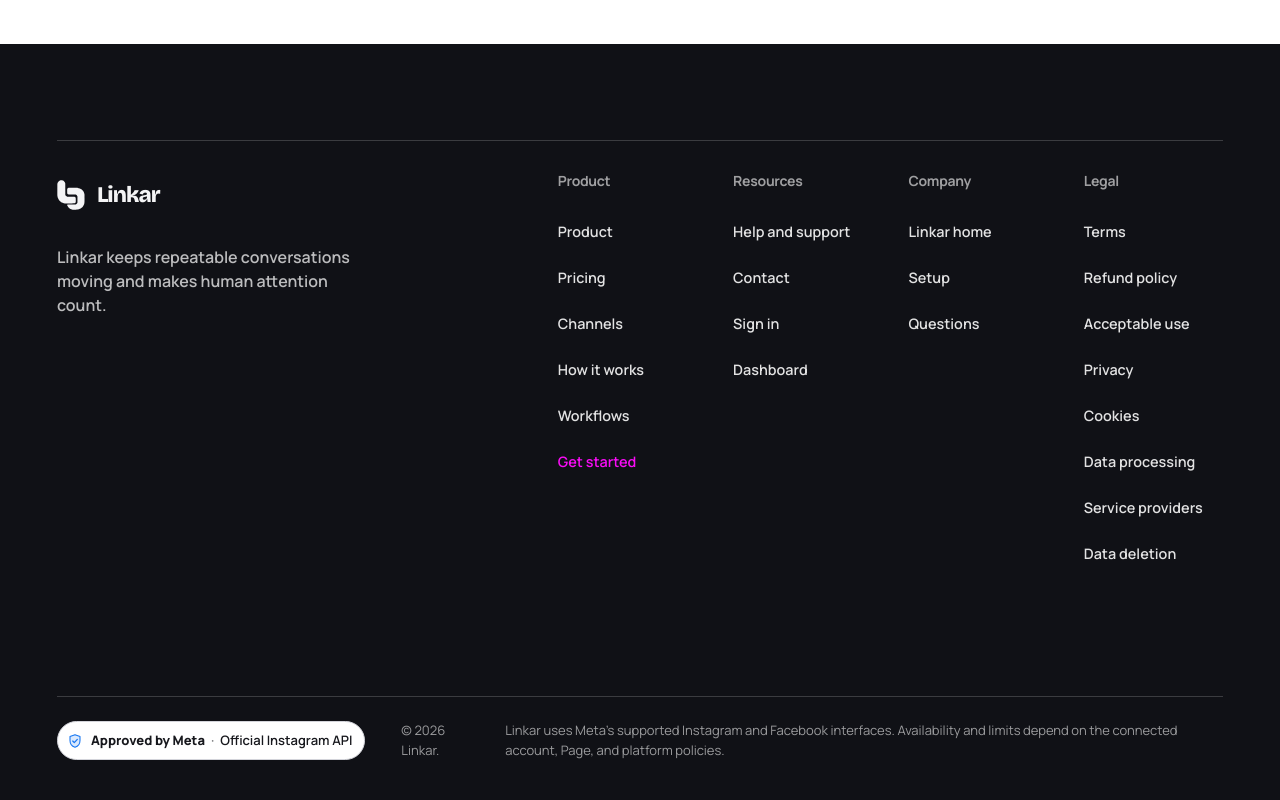
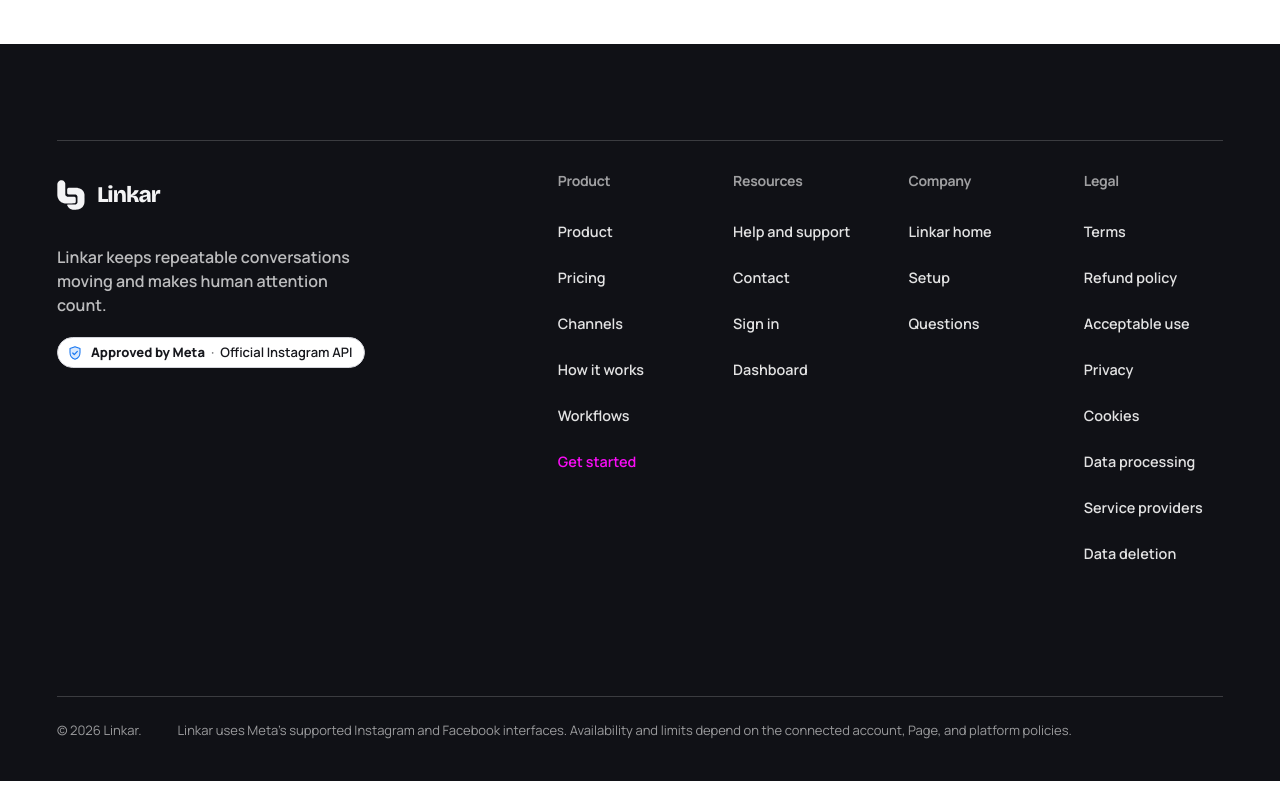
Before and after one commit to linkar0912/main, a Next.js app: page /signup in a window 1280 px wide. Shown: the part 772-1572 px from the top of the page. Built offline with nearby package versions, Linux system fonts and the light colour scheme; no server answers.

Commit message:
Trust badge: never wraps, own row in the footer, ignores section paragraph styles
Co-Authored-By: Claude Opus 5.5 <noreply@anthropic.com>

```diff
--- a/src/components/marketing/marketing-footer.module.css
+++ b/src/components/marketing/marketing-footer.module.css
@@ -61,3 +61,7 @@
     transform: none;
   }
 }
+
+.trust {
+  margin-block-start: 20px;
+}
--- a/src/components/marketing/marketing-footer.tsx
+++ b/src/components/marketing/marketing-footer.tsx
@@ -87,6 +87,7 @@ export function MarketingFooter({ compact = false, siteOrigin }: MarketingFooter
               <span>Linkar</span>
             </Link>
             <p>Linkar keeps repeatable conversations moving and makes human attention count.</p>
+            <MetaApprovedBadge className={styles.trust} />
           </div>
 
           <nav className={styles.navigation} aria-label="Footer">
@@ -111,7 +112,6 @@ export function MarketingFooter({ compact = false, siteOrigin }: MarketingFooter
         </div>
 
         <div className={styles.legalLine}>
-          <MetaApprovedBadge />
           <p>© {year} {copyrightLine()}</p>
           <p>Linkar uses Meta’s supported Instagram and Facebook interfaces. Availability and limits depend on the connected account, Page, and platform policies.</p>
         </div>
--- a/src/components/marketing/meta-approved-badge.module.css
+++ b/src/components/marketing/meta-approved-badge.module.css
@@ -10,6 +10,9 @@
   font-size: .8125rem;
   font-weight: 600;
   line-height: 1.3;
+  white-space: nowrap;
+  inline-size: max-content;
+  max-inline-size: 100%;
   border-radius: 999px;
 }
 
--- a/src/components/marketing/meta-approved-badge.tsx
+++ b/src/components/marketing/meta-approved-badge.tsx
@@ -9,7 +9,7 @@ import styles from "./meta-approved-badge.module.css";
  */
 export function MetaApprovedBadge({ tone = "light", className }: { tone?: "light" | "glass"; className?: string }) {
   return (
-    <p className={[styles.badge, className].filter(Boolean).join(" ")} data-tone={tone}>
+    <div className={[styles.badge, className].filter(Boolean).join(" ")} data-tone={tone}>
       <svg className={styles.icon} viewBox="0 0 24 24" width="16" height="16" aria-hidden="true" focusable="false">
         <path d="M12 2.5 4.5 5.4v5.9c0 4.6 3.1 8.7 7.5 10.2 4.4-1.5 7.5-5.6 7.5-10.2V5.4L12 2.5Z" fill="currentColor" opacity=".16" />
         <path d="M12 2.5 4.5 5.4v5.9c0 4.6 3.1 8.7 7.5 10.2 4.4-1.5 7.5-5.6 7.5-10.2V5.4L12 2.5Z" fill="none" stroke="currentColor" strokeWidth="1.6" strokeLinejoin="round" />
@@ -20,6 +20,6 @@ export function MetaApprovedBadge({ tone = "light", className }: { tone?: "light
         <span className={styles.dot} aria-hidden="true">·</span>
         Official Instagram API
       </span>
-    </p>
+    </div>
   );
 }
```
